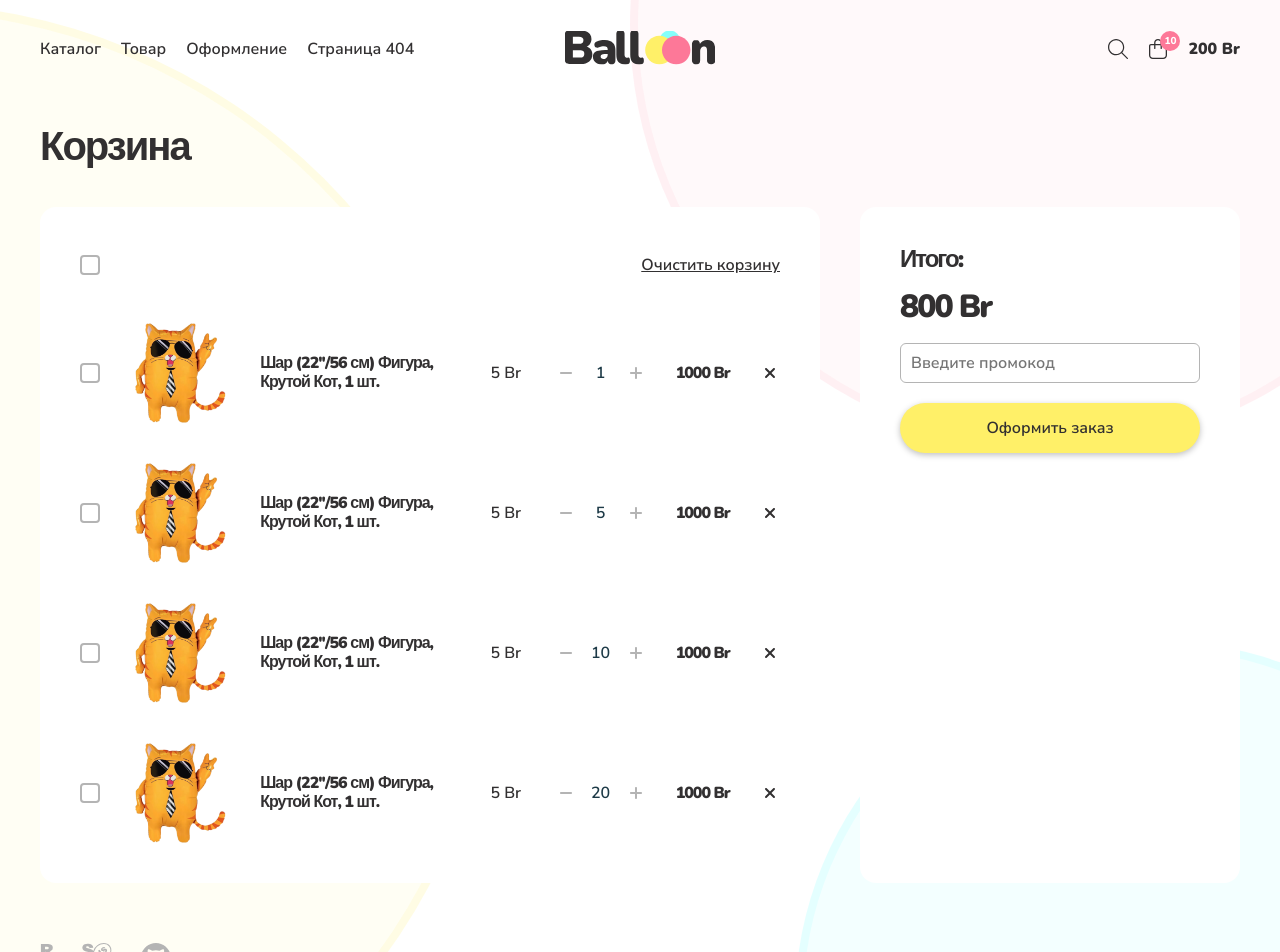
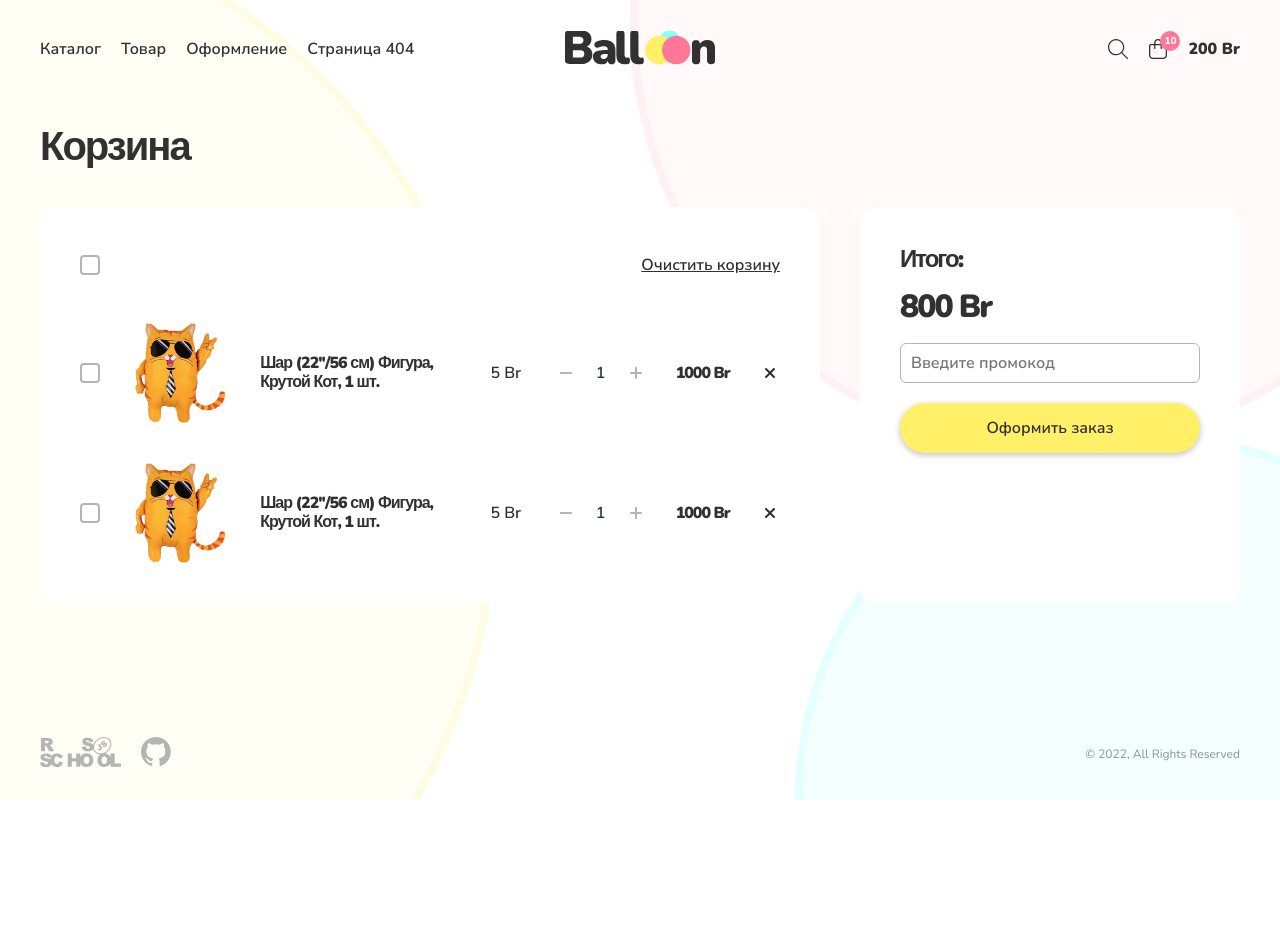
Before and after one commit to izmailowAlex/online_store, a React (Create React App) app: page /cart in a window 1280 px wide. Shown: the top 952 px of the page. After the commit the page ends 800 px from the top, so only its background shows below. Built offline with nearby package versions, Linux system fonts and the light colour scheme.

Commit message:
feat: add min max props

```diff
--- a/src/components/Main/Basket/Basket.js
+++ b/src/components/Main/Basket/Basket.js
@@ -25,6 +25,8 @@ function Basket() {
                 image="../../images/cat.png"
                 price={5}
                 count={1}
+                min={1}
+                max={100}
               />
             </li>
             <li className="cart__item">
@@ -32,23 +34,9 @@ function Basket() {
                 name="Шар (22''/56 см) Фигура, Крутой Кот, 1 шт."
                 image="../../images/cat.png"
                 price={5}
-                count={5}
-              />
-            </li>
-            <li className="cart__item">
-              <Product
-                name="Шар (22''/56 см) Фигура, Крутой Кот, 1 шт."
-                image="../../images/cat.png"
-                price={5}
-                count={10}
-              />
-            </li>
-            <li className="cart__item">
-              <Product
-                name="Шар (22''/56 см) Фигура, Крутой Кот, 1 шт."
-                image="../../images/cat.png"
-                price={5}
-                count={20}
+                count={1}
+                min={1}
+                max={100}
               />
             </li>
           </ul>
--- a/src/components/Main/Catalog/Card/Card.js
+++ b/src/components/Main/Catalog/Card/Card.js
@@ -10,7 +10,7 @@ function Card({ product }) {
       <div className="card__title">{product.title}</div>
       <div className="card-controls">
         <h3 className="card-price">{product.price} Br</h3>
-        <Counter count={product.count} />
+        <Counter count={product.count} min={1} max={100} />
         <button className="card__button"></button>
       </div>
     </div>
--- a/src/components/Main/Product/Product.js
+++ b/src/components/Main/Product/Product.js
@@ -2,7 +2,7 @@ import "./Product.css";
 import Checkbox from "../../UI/Checkbox/Checkbox";
 import Counter from "../../UI/Counter/Counter";
 
-function Product({ image, name, price, count }) {
+function Product({ image, name, price, count, min, max }) {
   return (
     <div className="product">
       <span className="product__checkbox">
@@ -12,7 +12,7 @@ function Product({ image, name, price, count }) {
       <span className="product__name">{name}</span>
       <span className="product__price">{price}</span>
       <span className="product__count">
-        <Counter count={count} />
+        <Counter count={count} min={min} max={max} />
       </span>
       <span className="product__amount">1000</span>
       <button className="product__remove">
```
